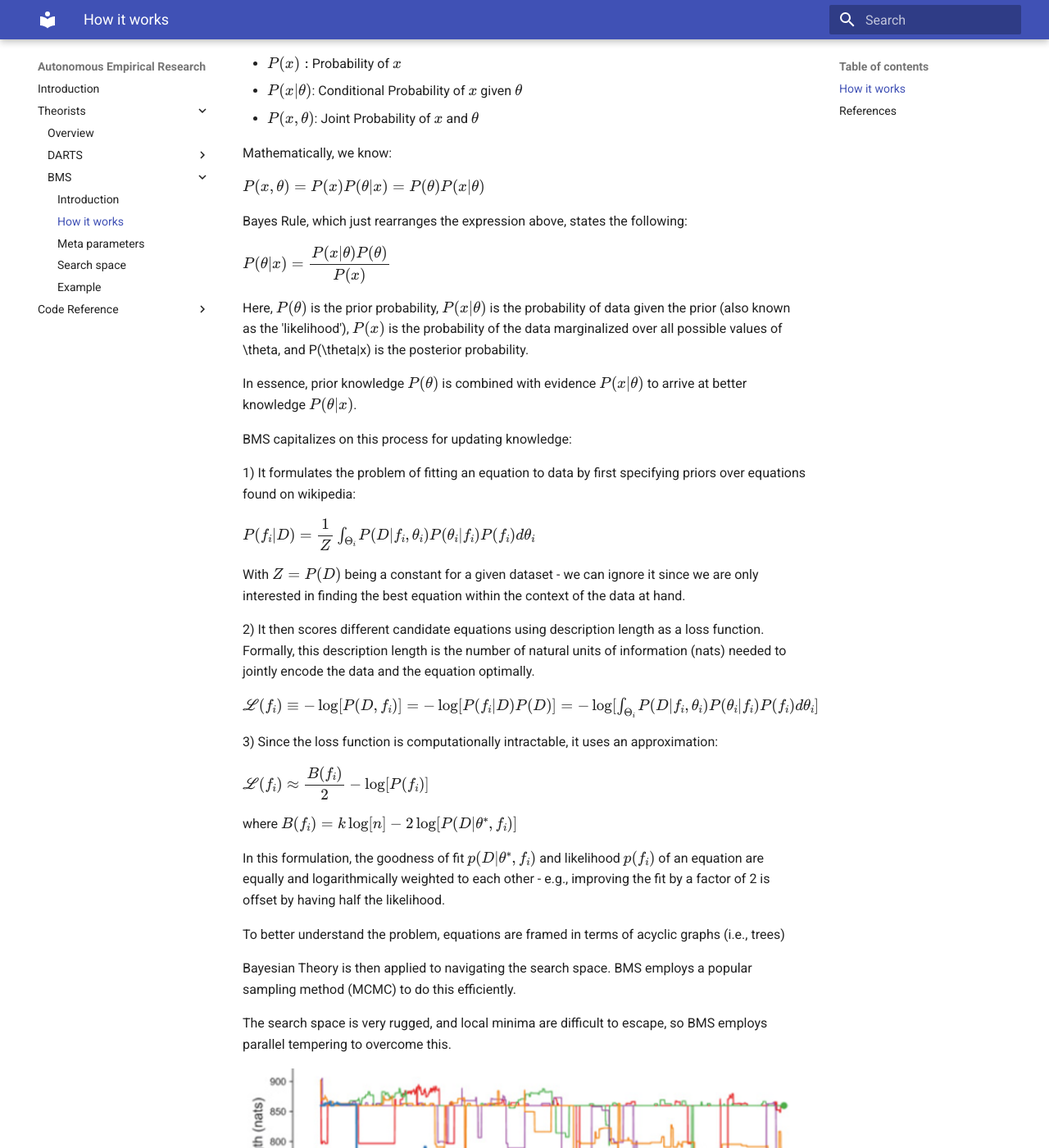
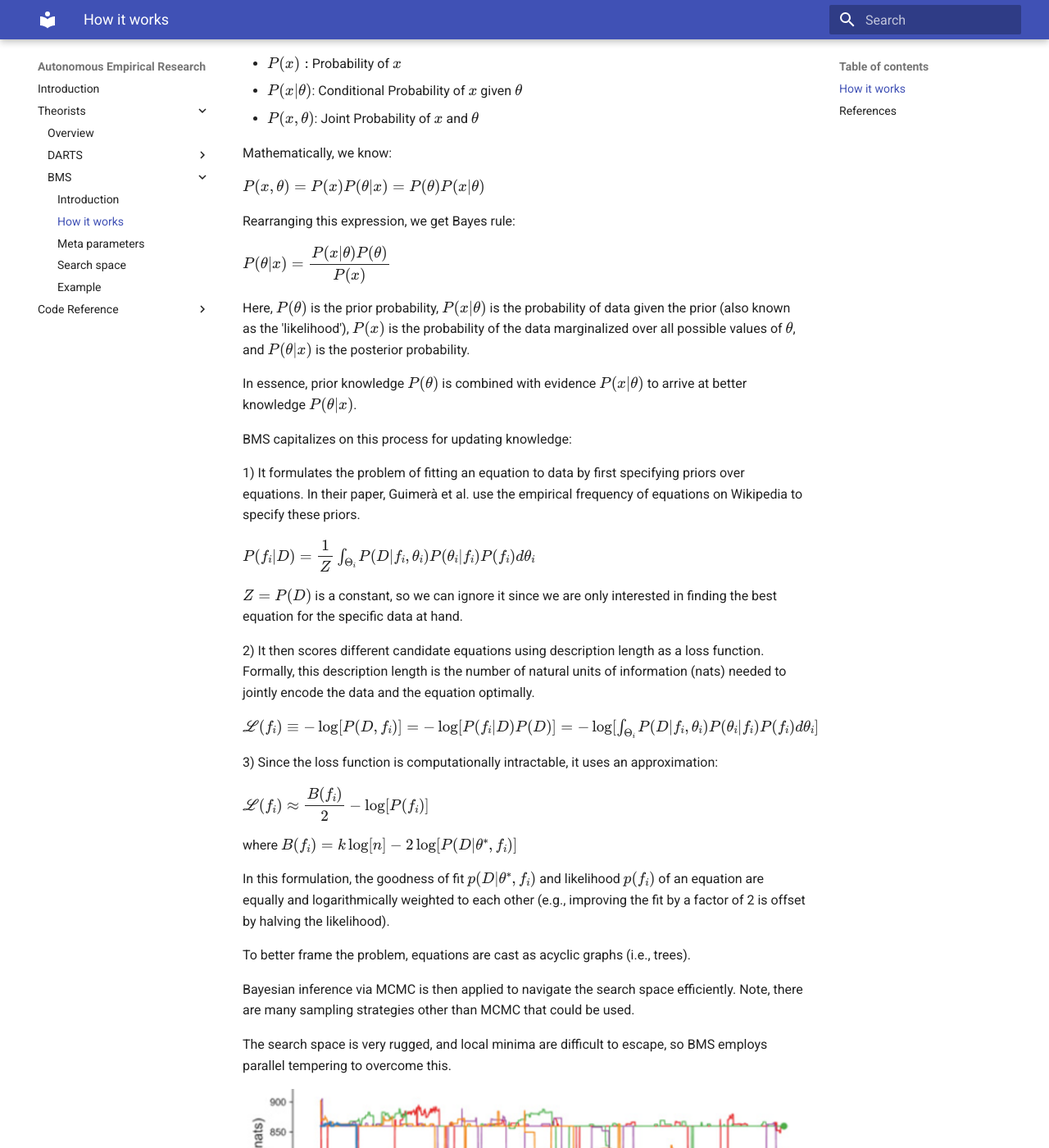
Before and after one commit to AutoResearch/autora, an MkDocs documentation site: the page built from docs/theorist/bms/how_it_works.md, in a window 1280 px wide and 1400 px high, scrolled down 233 px. Shown: the whole window at 82% size. Built offline with MkDocs 1.6.1 and Material for MkDocs 9.7.7, drawn with Linux system fonts in a browser that asks for light colours; some of the changed text lies outside the part shown.

Commit message:
update how_it_works.md

```diff
--- a/docs/theorist/bms/how_it_works.md
+++ b/docs/theorist/bms/how_it_works.md
@@ -2,7 +2,7 @@
 
 ## How it works
 
-The Bayesian Machine Scientist (BMS) uses Bayesian probability to search the space of possible equations. The following are the relevant quantities in this Bayesian approach:
+The Bayesian Machine Scientist (BMS) uses Bayesian inference to search the space of possible equations. The following are the relevant quantities in this Bayesian approach:
 
 - $P(x):$ Probability of $x$
 - $P(x|\theta)$: Conditional Probability of $x$ given $\theta$
@@ -12,21 +12,21 @@
 
 $P(x,\theta)=P(x)P(\theta|x)=P(\theta)P(x|\theta)$
 
-Bayes Rule, which just rearranges the expression above, states the following:
+Rearranging this expression, we get Bayes rule:
 
 $P(\theta|x)=\dfrac{P(x|\theta)P(\theta)}{P(x)}$
 
-Here, $P(\theta)$ is the prior probability, $P(x|\theta)$ is the probability of data given the prior (also known as the 'likelihood'), $P(x)$ is the probability of the data marginalized over all possible values of \theta, and P(\theta|x) is the posterior probability.
+Here, $P(\theta)$ is the prior probability, $P(x|\theta)$ is the probability of data given the prior (also known as the 'likelihood'), $P(x)$ is the probability of the data marginalized over all possible values of $\theta$, and $P(\theta|x)$ is the posterior probability.
 
 In essence, prior knowledge $P(\theta)$ is combined with evidence $P(x|\theta)$ to arrive at better knowledge $P(\theta|x)$.
 
 BMS capitalizes on this process for updating knowledge:
 
-1) It formulates the problem of fitting an equation to data by first specifying priors over equations found on wikipedia:
+1) It formulates the problem of fitting an equation to data by first specifying priors over equations. In their paper, Guimerà et al. use the empirical frequency of equations on Wikipedia to specify these priors.
 
 $P(f_i|D)=\dfrac{1}{Z}\int_{\Theta_i}P(D|f_i,\theta_i)P(\theta_i|f_i)P(f_i)d\theta_i$
 
-With $Z=P(D)$ being a constant for a given dataset - we can ignore it since we are only interested in finding the best equation within the context of the data at hand.
+$Z=P(D)$ is a constant, so we can ignore it since we are only interested in finding the best equation for the specific data at hand.
 
 2) It then scores different candidate equations using description length as a loss function. Formally, this description length is the number of natural units of information (nats) needed to jointly encode the data and the equation optimally.
 
@@ -38,11 +38,11 @@
 
 where $B(f_i)=k\log[n] - 2\log[P(D|\theta^*,f_i)]$
 
-In this formulation, the goodness of fit $p(D|\theta^*,f_i)$ and likelihood $p(f_i)$ of an equation are equally and logarithmically weighted to each other - e.g., improving the fit by a factor of 2 is offset by having half the likelihood.
+In this formulation, the goodness of fit $p(D|\theta^*,f_i)$ and likelihood $p(f_i)$ of an equation are equally and logarithmically weighted to each other (e.g., improving the fit by a factor of 2 is offset by halving the likelihood).
 
-To better understand the problem, equations are framed in terms of acyclic graphs (i.e., trees)
+To better frame the problem, equations are cast as acyclic graphs (i.e., trees).
 
-Bayesian Theory is then applied to navigating the search space. BMS employs a popular sampling method (MCMC) to do this efficiently.
+Bayesian inference via MCMC is then applied to navigate the search space efficiently. Note, there are many sampling strategies other than MCMC that could be used.
 
 The search space is very rugged, and local minima are difficult to escape, so BMS employs parallel tempering to overcome this.
 
@@ -50,7 +50,7 @@
 
 One incremental unit of search in this approach involves two steps:
 
-I) Markov Chain Monte Carlo Sampling:
+I) Markov chain Monte Carlo Sampling:
 
     a) One of three mutations - Root Removal/Addition, Elementary Tree Replacement, Node Replacement - are selected for the equation tree.
     b) Choosing the operator associated with the mutation relies on how likely the operator is to turn up (encoded in the priors).
```
Also changed, not shown: other parts of docs/theorist/bms/how_it_works.md (+2 -2 lines).
